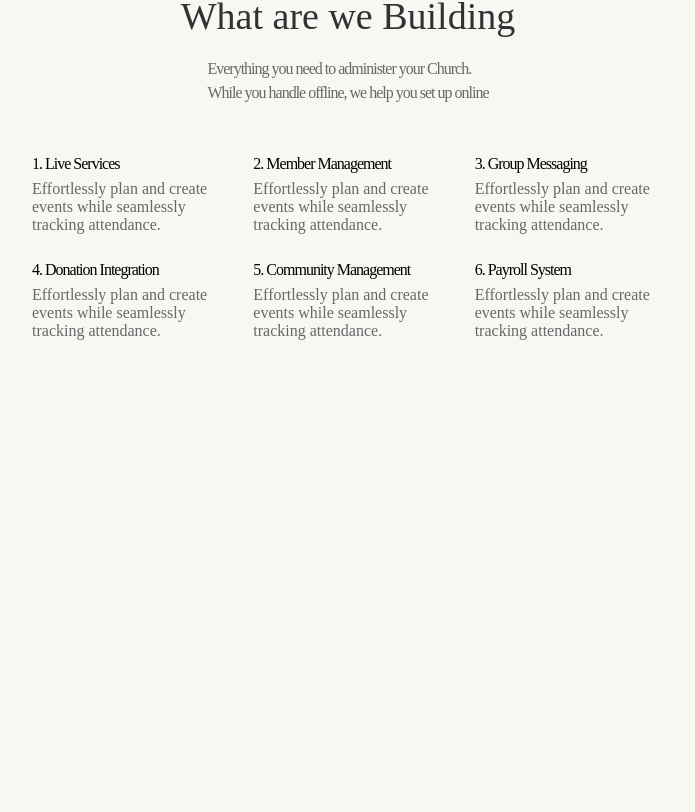
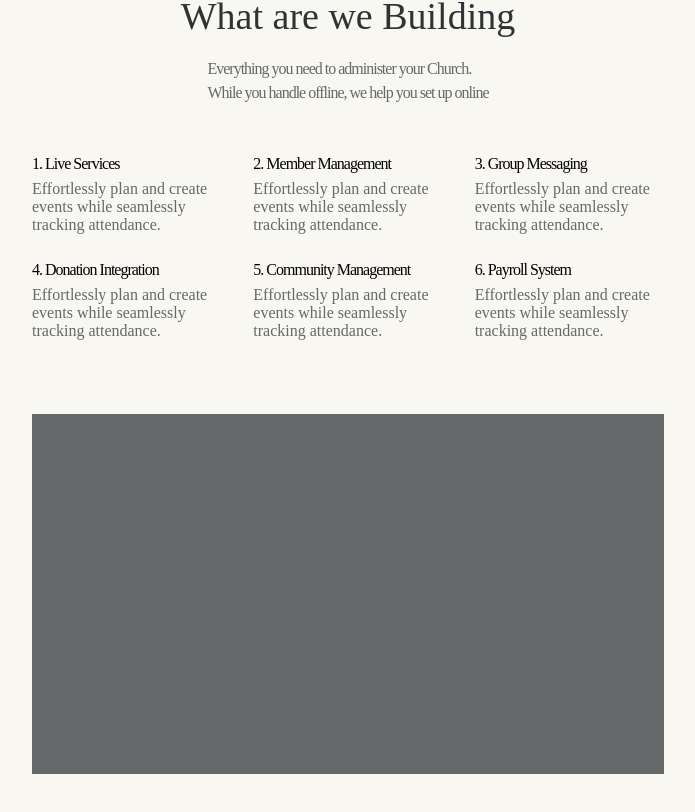
Before and after one commit to byfolarin/Selah, a React (Vite) app in the folder Selah/: page / in a window 1280 px wide. Shown: the part 566-1378 px from the top of the page, without its empty margins (292-987 px from the left). Before the commit the page ends 924 px from the top, so only its background shows below. Built offline with nearby package versions, Linux system fonts and the light colour scheme; a web font is replaced by a local one.

Commit message:
updating third section

```diff
--- a/Selah/src/components/website/Website.jsx
+++ b/Selah/src/components/website/Website.jsx
@@ -127,6 +127,15 @@ const Website = () => {
 
       </div>
 
+
+
+
+
+
+      <div className="section-3">
+        <div className="box"></div>
+      </div>
+
       </div>
 
 
--- a/Selah/src/index.css
+++ b/Selah/src/index.css
@@ -162,3 +162,15 @@ h3{
   font-size: 16px;
   line-height: 24px;
 }
+
+/* section-3 */
+.section-3{
+  margin: 64px 0px;
+}
+
+.box{
+  background-color: #65696a;
+  width: 100%;
+  height: 360px;
+  justify-content: center;
+}
```
